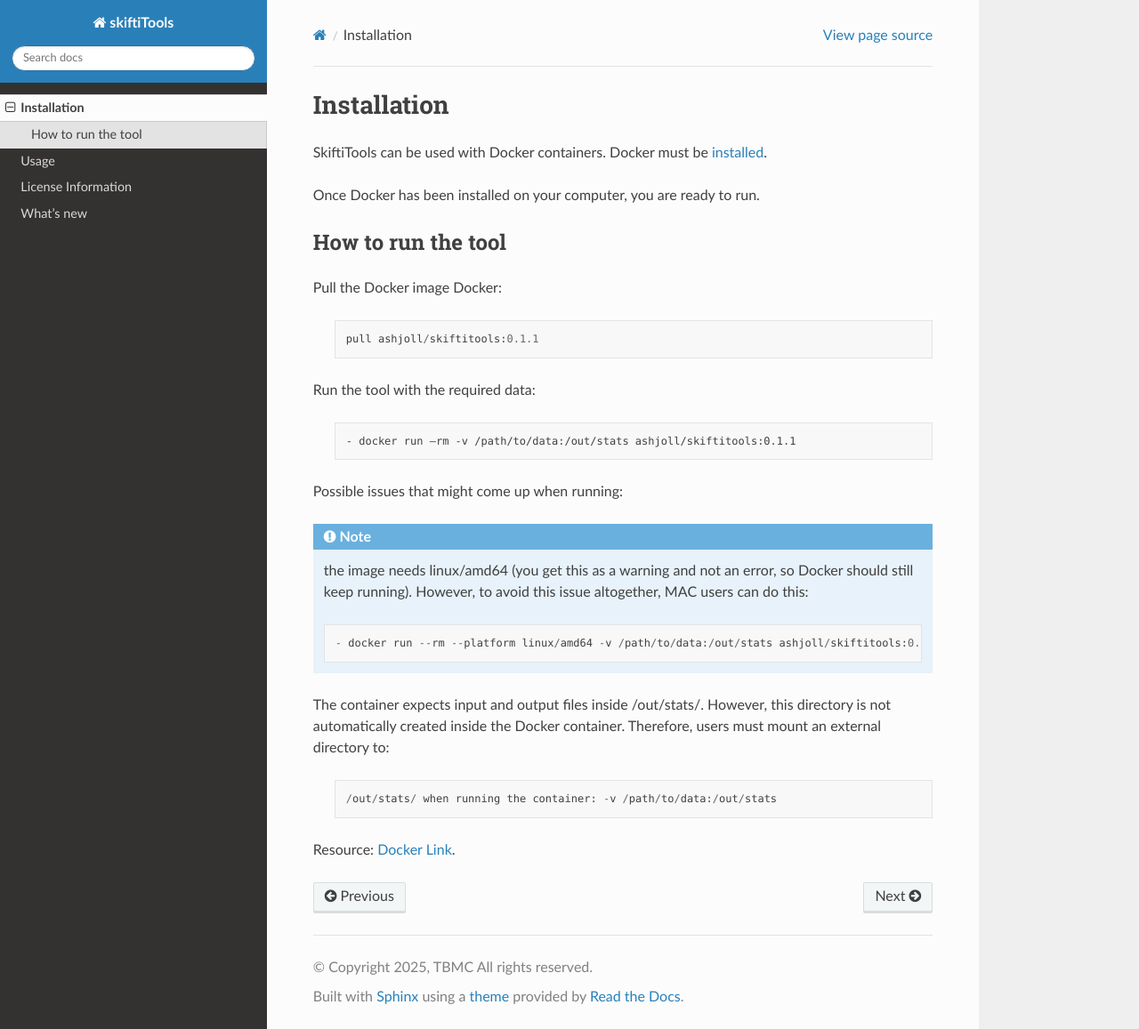
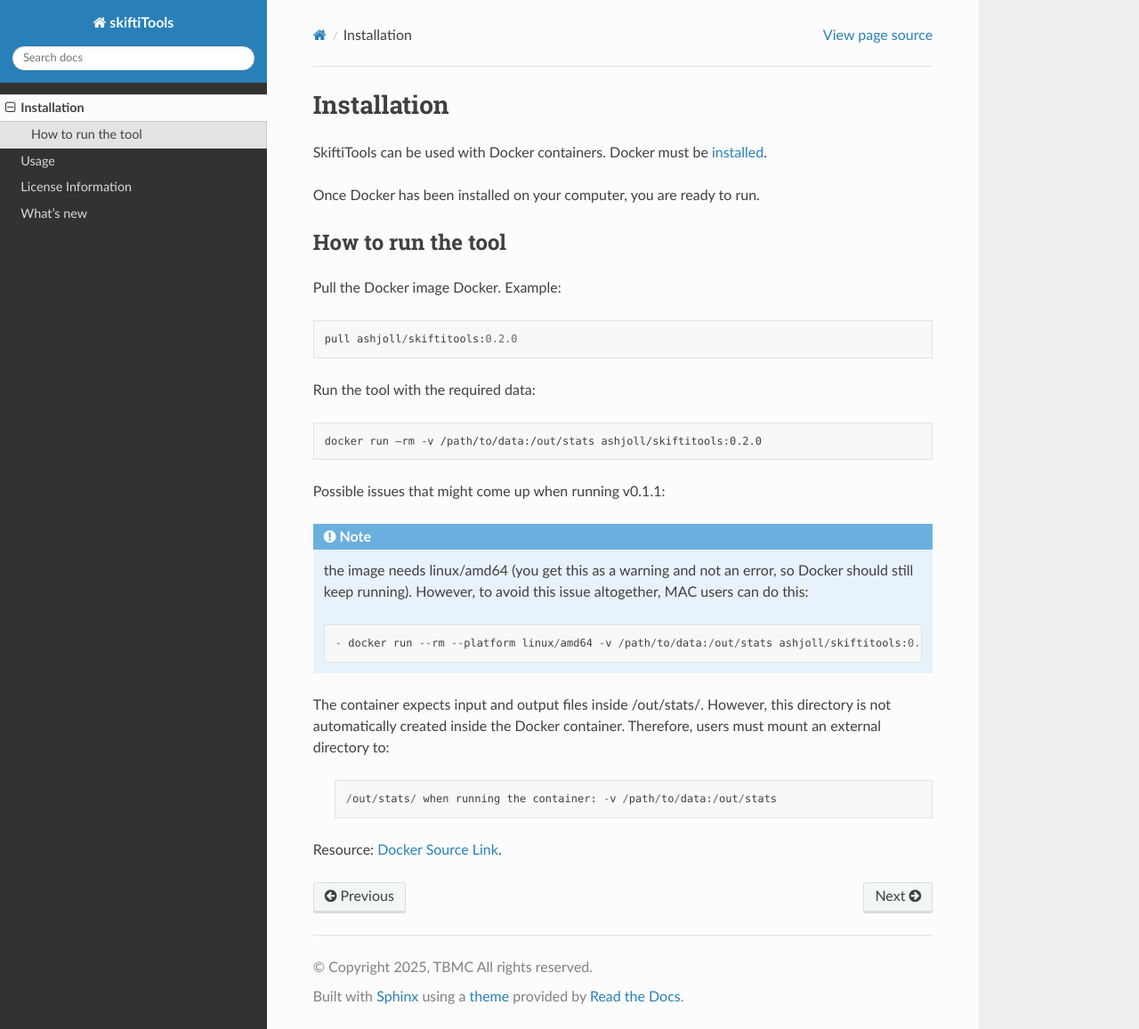
Before and after one commit to HKA07/skiftiGuide, a Sphinx documentation site: the page built from docs/installation.rst, in a window 1280 px wide and 1157 px high. Shown: the whole window at 89% size. Built offline with Sphinx 7.4.7 and the Read the Docs theme 3.1.0, drawn with Linux system fonts in a browser that asks for light colours.

Commit message:
Update installation.rst

```diff
--- a/docs/installation.rst
+++ b/docs/installation.rst
@@ -12,20 +12,15 @@
 How to run the tool
 ********************
 
-Pull the Docker image Docker:
+Pull the Docker image Docker. Example: ::
 
-    ::
+    pull ashjoll/skiftitools:0.2.0
 
-        pull ashjoll/skiftitools:0.1.1
+Run the tool with the required data: ::
 
+    docker run –rm -v /path/to/data:/out/stats ashjoll/skiftitools:0.2.0
 
-Run the tool with the required data:
-
-    ::
-
-        - docker run –rm -v /path/to/data:/out/stats ashjoll/skiftitools:0.1.1
-
-Possible issues that might come up when running:
+Possible issues that might come up when running v0.1.1:
 
 .. note::
     the image needs linux/amd64 (you get this as a warning and not an error, so Docker should still keep running). However, to avoid this issue altogether, MAC users can do this:
@@ -40,4 +35,4 @@
 
         /out/stats/ when running the container: -v /path/to/data:/out/stats
 
-Resource: `Docker Link <https://hub.docker.com/r/ashjoll/skiftitools/tags>`_.
+Resource: `Docker Source Link <https://hub.docker.com/r/ashjoll/skiftitools/tags>`_.
```
